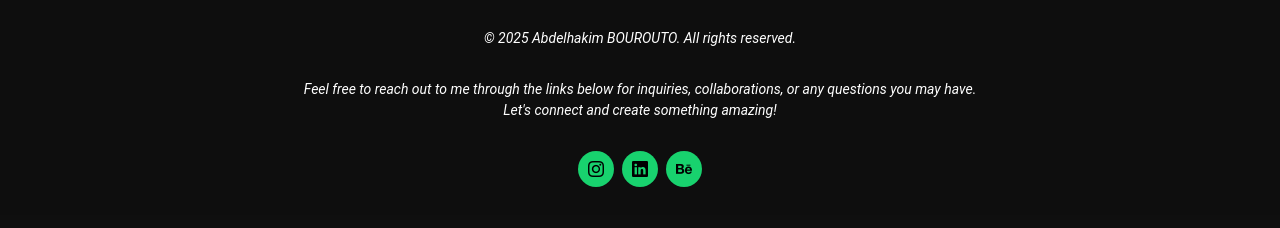
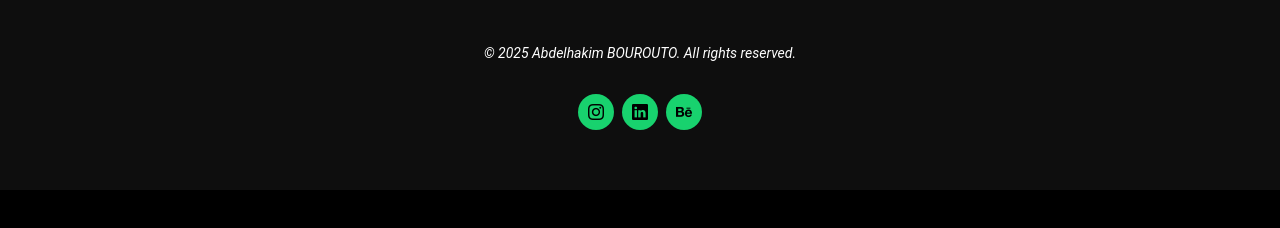
Before and after one commit to HAKIM828/Portfolio, a plain HTML site: page index.html in a window 1280 px wide. Shown: the part 802-1030 px from the top of the page. After the commit the page ends 992 px from the top, so only its background shows below. Drawn offline with Linux system fonts and the light colour scheme.

Commit message:
Update index.html

```diff
--- a/index.html
+++ b/index.html
@@ -79,14 +79,15 @@
 
   <footer id="footer" class="footer dark-background">
 
-          <p>&copy; 2025 Abdelhakim BOUROUTO. All rights reserved.</p>
+
 
 
     <div class="container">
 
       <h3 class="sitename"></h3>
 
-      <p>Feel free to reach out to me through the links below for inquiries, collaborations, or any questions you may have.</br> Let's connect and create something amazing!</p>
+                <p>&copy; 2025 Abdelhakim BOUROUTO. All rights reserved.</p>
+
       <div class="social-links d-flex justify-content-center">
         <a href="https://www.instagram.com/abdelhakimbourouto/" target="_blank"><i class="bi bi-instagram"></i></a>
         <a href="https://www.linkedin.com/in/abdelhakimbourouto" target="_blank"><i class="bi bi-linkedin"></i></a>
```
